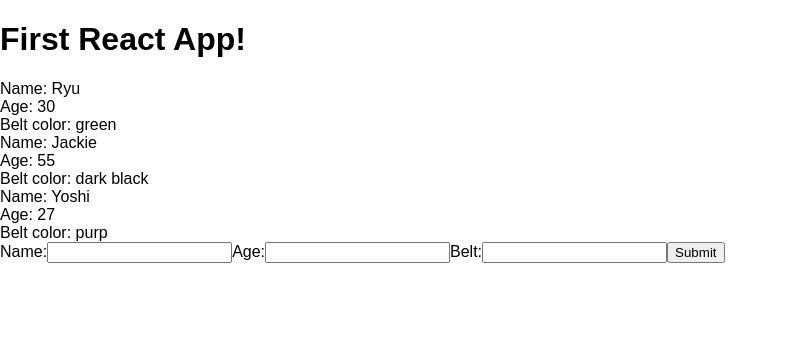
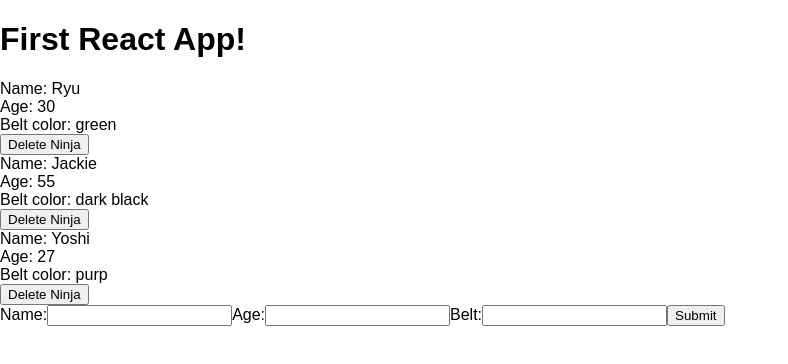
Before and after one commit to milomacphail/reacttutorial, a React (Create React App) app in the folder my-app/: page / in a window 1280 px wide. Shown: the top 364 px of the page, without its empty margins (0-788 px from the left). Built offline with nearby package versions, Linux system fonts and the light colour scheme.

Commit message:
Added delete entry button

```diff
--- a/my-app/src/App.js
+++ b/my-app/src/App.js
@@ -18,12 +18,21 @@
     this.setState({
       ninjas: ninjas
       })
+
+  }
+  deleteNinja = (id) => {
+    let ninjas = this.state.ninjas.filter(ninja => {
+      return ninja.id !== id
+    });
+    this.setState({
+      ninjas: ninjas
+    })
   }
   render(){
     return(
       <div className="App">
         <h1>First React App!</h1>
-        <Ninjas ninjas = { this.state.ninjas } />
+        <Ninjas deleteNinja = { this.deleteNinja } ninjas={ this.state.ninjas } />
         <AddNinja addNinja = { this.addNinja } />
       </div>
     );
--- a/my-app/src/Ninjas.js
+++ b/my-app/src/Ninjas.js
@@ -1,6 +1,6 @@
 import React from 'react';
 
-const Ninjas = ({ninjas}) => {
+const Ninjas = ({ninjas, deleteNinja}) => {
            const ninjaList = ninjas.map(ninja => {
                  if (ninja.age > 20){
                  return (
@@ -9,6 +9,7 @@
                     <div >Name: { ninja.name }</div>
                     <div>Age: { ninja.age }</div>
                     <div>Belt color: { ninja.belt }</div>
+                    <button onClick = {() => { deleteNinja(ninja.id) }}>Delete Ninja</button>
                     </div>
 
                      )
@@ -19,15 +20,8 @@
 
     return (
             <div className="ninja-list">
-                { ninjas.map(ninja => {
-                return ninja.age > 20 ? (
-                    <div className = "ninja" key = { ninja.id }>
-                    <div >Name: { ninja.name }</div>
-                    <div>Age: { ninja.age }</div>
-                    <div>Belt color: { ninja.belt }</div>
-                    </div> ) : null ;
-    })
-    }
+                { ninjaList }
+
             </div>
         )
     }
```
